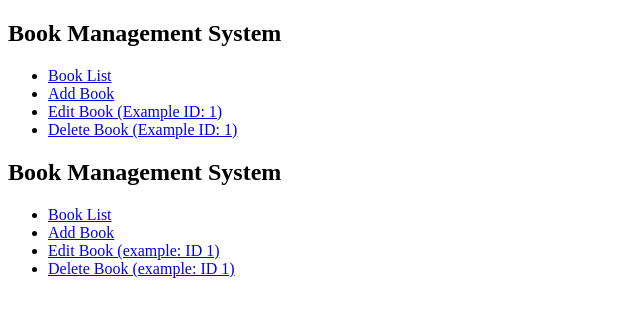
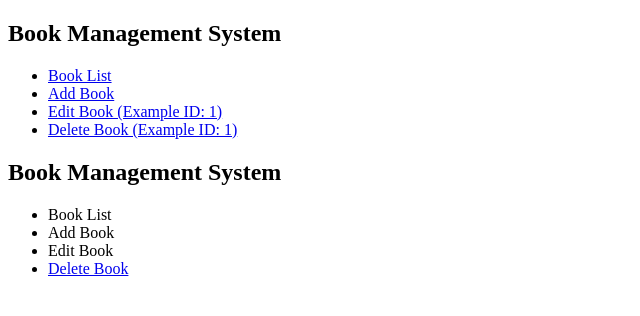
Before and after one commit to Subin000011111/A4_ConsumeWebService, an Angular app: page / in a window 1280 px wide. Shown: the top 316 px of the page, without its empty margins (0-640 px from the left). Built offline with nearby package versions, Linux system fonts and the light colour scheme.

Commit message:
Added DeleteBookComponent as standalone page with ID-based deletion

```diff
--- a/src/app/app.routes.ts
+++ b/src/app/app.routes.ts
@@ -8,6 +8,5 @@ export const routes: Routes = [
   { path: '', component: HomeComponent },
   { path: 'books', component: BookListComponent },
   { path: 'add', component: AddBookComponent },
-  { path: 'edit/:id', component: EditBookComponent },
-
+  { path: 'edit/:id', component: EditBookComponent }
 ];
--- /dev/null
+++ b/src/app/components/delete-book/delete-book/delete-book.component.html
@@ -0,0 +1 @@
+<p>delete-book works!</p>
--- a/src/app/components/home/home.component.html
+++ b/src/app/components/home/home.component.html
@@ -2,6 +2,6 @@
 <ul>
   <li><a routerLink="/books">Book List</a></li>
   <li><a routerLink="/add">Add Book</a></li>
-  <li><a routerLink="/edit/1">Edit Book (example: ID 1)</a></li>
-  <li><a routerLink="/delete/1">Delete Book (example: ID 1)</a></li>
+  <li><a routerLink="/edit/1">Edit Book </a></li>
+  <li><a href="#" (click)="deleteBookById(1)">Delete Book </a></li>
 </ul>
--- a/src/app/components/home/home.component.ts
+++ b/src/app/components/home/home.component.ts
@@ -1,11 +1,22 @@
 import { Component } from '@angular/core';
 import { CommonModule } from '@angular/common';
-import { RouterModule } from '@angular/router';
+import { Router } from '@angular/router';
+import { BookService } from '../../services/book.service';
 
 @Component({
   selector: 'app-home',
   standalone: true,
-  imports: [CommonModule, RouterModule],
-  templateUrl: './home.component.html'
+  imports: [CommonModule],
+  templateUrl: './home.component.html',
+  providers: [BookService]
 })
-export class HomeComponent {}
+export class HomeComponent {
+  constructor(private bookService: BookService, private router: Router) {}
+
+  deleteBookById(id: number): void {
+    this.bookService.deleteBook(id).subscribe(() => {
+      alert(`Book with ID ${id} deleted successfully.`);
+      this.router.navigate(['/books']);
+    });
+  }
+}
```
Also changed, not shown: src/app/components/delete-book/delete-book/delete-book.component.ts (added, +11 -0 lines), src/app/components/delete-book/delete-book/delete-book.component.css (added), 1 other file (tests, documents, lock files or other folders).
